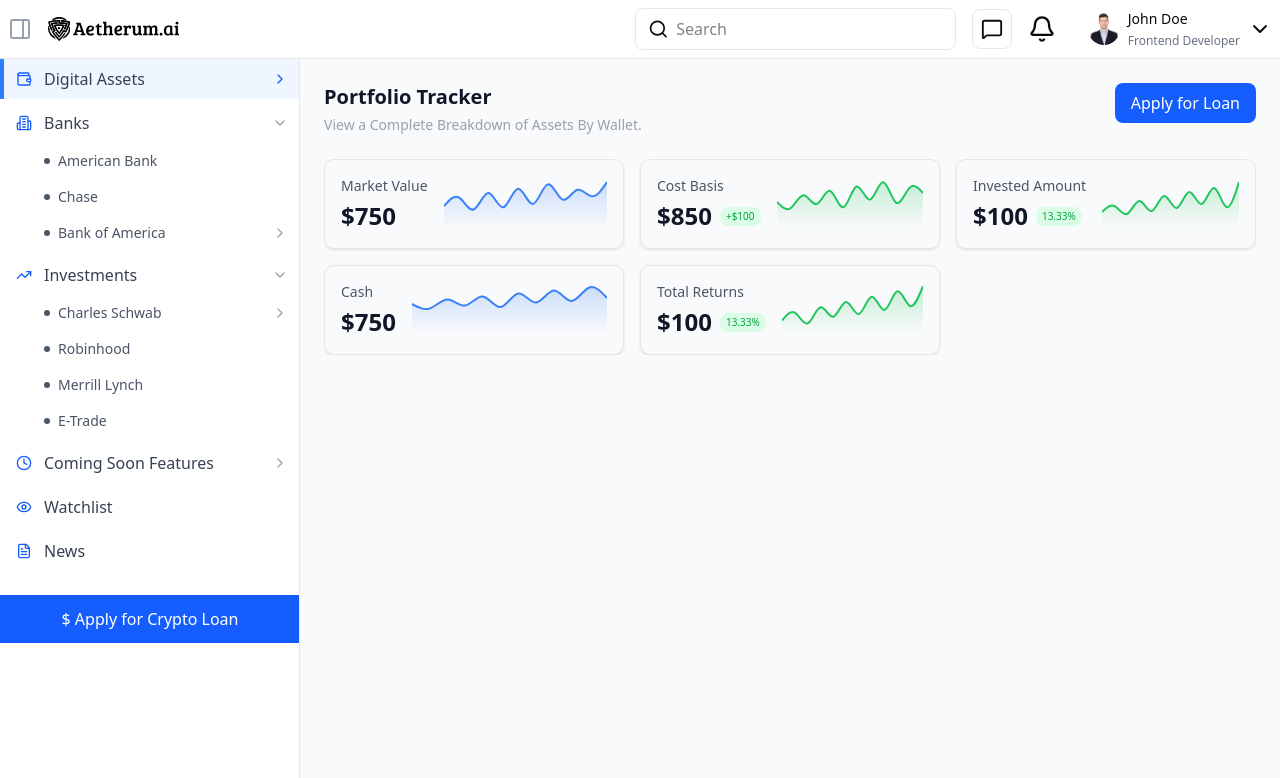
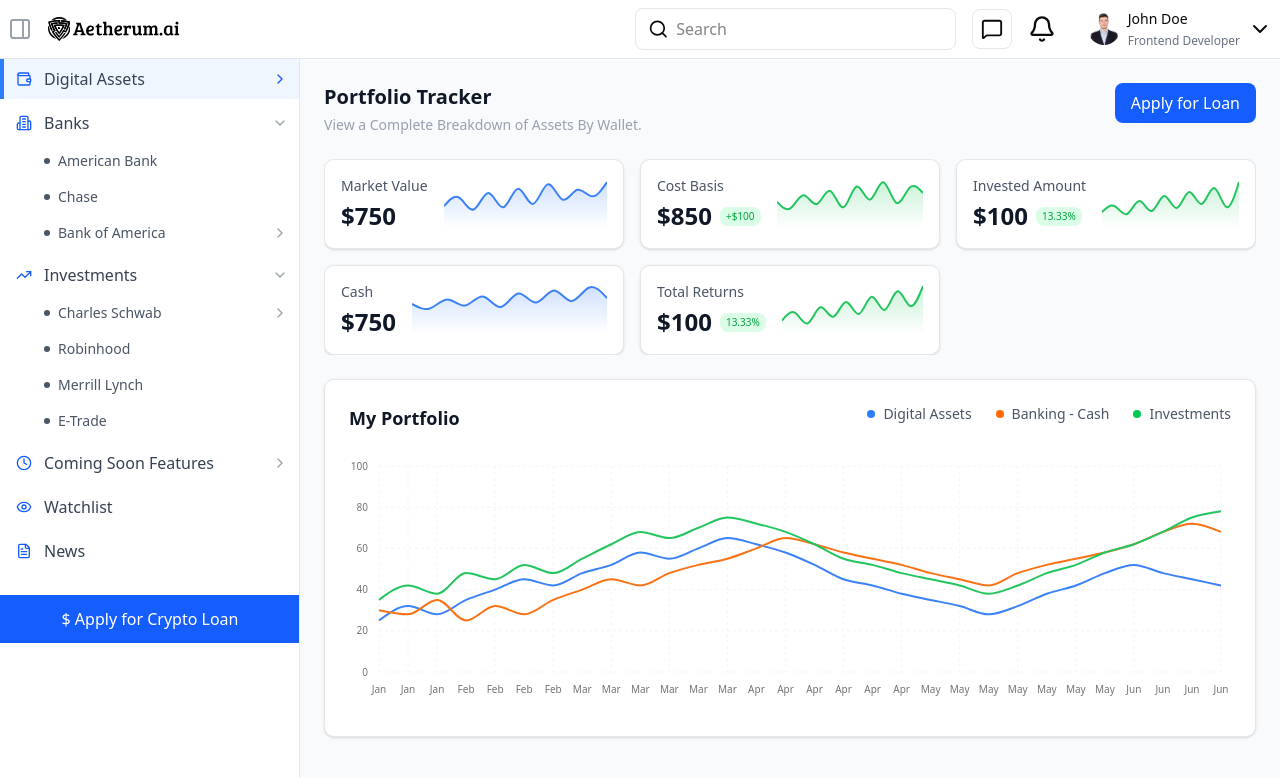
Before and after one commit to web3sandyyy/aetherum, a React (Vite) app: page / in a window 1280 px wide. Shown: the top 778 px of the page. Built offline with nearby package versions, Linux system fonts and the light colour scheme.

Commit message:
My portfolio added

```diff
--- a/src/App.tsx
+++ b/src/App.tsx
@@ -41,7 +41,7 @@ function App() {
             <Sidebar isOpen={isSidebarOpen} />
           </div>
 
-          <div className="flex-1">
+          <div className="flex-1 overflow-hidden">
             <Routes>
               <Route path="/" element={<Home />} />
               <Route path="/transactions" element={<Transactions />} />
--- a/src/components/Header.tsx
+++ b/src/components/Header.tsx
@@ -38,7 +38,7 @@ const Header = ({ onToggleSidebar, onToggleMobileSidebar }: HeaderProps) => {
   };
 
   return (
-    <div className="w-full flex justify-between items-center p-2 border-b border-gray-200">
+    <div className="w-full sticky top-0 z-10 bg-white flex justify-between items-center p-2 border-b border-gray-200">
       {/* Desktop Header */}
       <div className="hidden lg:flex items-center gap-4">
         <PanelRight
--- /dev/null
+++ b/src/components/MyPortfolio.tsx
@@ -0,0 +1,155 @@
+import React from "react";
+import { portfolioChartData } from "@/constants/myPortfolio";
+import {
+  ChartContainer,
+  ChartTooltip,
+  type ChartConfig,
+} from "@/components/ui/chart";
+import {
+  LineChart,
+  Line,
+  XAxis,
+  YAxis,
+  ResponsiveContainer,
+  CartesianGrid,
+} from "recharts";
+
+const MyPortfolio = () => {
+  const chartConfig = {
+    digitalAssets: {
+      label: "Digital Assets",
+      color: "#3b82f6",
+    },
+    bankingCash: {
+      label: "Banking - Cash",
+      color: "#f97316",
+    },
+    investments: {
+      label: "Investments",
+      color: "#22c55e",
+    },
+  } satisfies ChartConfig;
+
+  // Custom tooltip component
+  const CustomTooltip = ({ active, payload, label }: any) => {
+    if (active && payload && payload.length) {
+      const total = payload.reduce(
+        (sum: number, entry: any) => sum + (entry.value || 0),
+        0
+      );
+      return (
+        <div className="bg-white p-3 border border-gray-200 rounded-lg shadow-lg">
+          <p className="text-sm text-gray-500 mb-2">{label}</p>
+          <p className="text-lg font-semibold text-gray-900 mb-2">
+            ${(total * 1000).toLocaleString()}.00
+          </p>
+          {payload.map((entry: any, index: number) => (
+            <div key={index} className="flex items-center gap-2 text-sm">
+              <div
+                className="w-2 h-2 rounded-full"
+                style={{ backgroundColor: entry.color }}
+              ></div>
+              <span className="text-gray-600">{entry.name}:</span>
+              <span className="font-medium">{entry.value}</span>
+            </div>
+          ))}
+        </div>
+      );
+    }
+    return null;
+  };
+
+  return (
+    <div className="bg-white rounded-lg border border-gray-200 shadow-sm p-4 sm:p-6 overflow-hidden">
+      {/* Header */}
+      <div className="flex flex-col sm:flex-row sm:justify-between sm:items-start gap-4 mb-6">
+        <h2 className="text-lg font-semibold text-gray-900">My Portfolio</h2>
+
+        {/* Legend */}
+        <div className="flex flex-wrap items-center gap-3 sm:gap-6">
+          <div className="flex items-center gap-2">
+            <div className="w-2 h-2 rounded-full bg-blue-500"></div>
+            <span className="text-xs sm:text-sm text-gray-600">
+              Digital Assets
+            </span>
+          </div>
+          <div className="flex items-center gap-2">
+            <div className="w-2 h-2 rounded-full bg-orange-500"></div>
+            <span className="text-xs sm:text-sm text-gray-600">
+              Banking - Cash
+            </span>
+          </div>
+          <div className="flex items-center gap-2">
+            <div className="w-2 h-2 rounded-full bg-green-500"></div>
+            <span className="text-xs sm:text-sm text-gray-600">
+              Investments
+            </span>
+          </div>
+        </div>
+      </div>
+
+      {/* Chart */}
+      <div className="h-48 sm:h-64 w-full overflow-hidden">
+        <ChartContainer config={chartConfig} className="h-full w-full">
+          <ResponsiveContainer width="100%" height="100%">
+            <LineChart
+              data={portfolioChartData}
+              margin={{
+                top: 10,
+                right: 10,
+                left: 0,
+                bottom: 10,
+              }}
+            >
+              <CartesianGrid strokeDasharray="3 3" stroke="#f1f5f9" />
+              <XAxis
+                dataKey="month"
+                axisLine={false}
+                tickLine={false}
+                tick={{ fill: "#94a3b8", fontSize: 10 }}
+                tickMargin={8}
+                interval="preserveStartEnd"
+              />
+              <YAxis
+                axisLine={false}
+                tickLine={false}
+                tick={{ fill: "#94a3b8", fontSize: 10 }}
+                tickMargin={5}
+                domain={[0, 100]}
+                ticks={[0, 20, 40, 60, 80, 100]}
+                width={30}
+              />
+              <ChartTooltip content={CustomTooltip} />
+              <Line
+                type="monotone"
+                dataKey="digitalAssets"
+                stroke="#3b82f6"
+                strokeWidth={2}
+                dot={false}
+                activeDot={{ r: 4, fill: "#3b82f6" }}
+              />
+              <Line
+                type="monotone"
+                dataKey="bankingCash"
+                stroke="#f97316"
+                strokeWidth={2}
+                dot={false}
+                activeDot={{ r: 4, fill: "#f97316" }}
+              />
+              <Line
+                type="monotone"
+                dataKey="investments"
+                stroke="#22c55e"
+                strokeWidth={2}
+                dot={false}
+                activeDot={{ r: 4, fill: "#22c55e" }}
+              />
+            </LineChart>
+          </ResponsiveContainer>
+        </ChartContainer>
+      </div>
+    </div>
+  );
+};
+
+export default MyPortfolio;
--- a/src/components/PortfolioTracker.tsx
+++ b/src/components/PortfolioTracker.tsx
@@ -30,7 +30,7 @@ const PortfolioTracker = () => {
     } satisfies ChartConfig;
 
     return (
-      <div className="p-4 border border-gray-200 shadow rounded-lg flex items-center gap-4">
+      <div className="p-4 bg-white border border-gray-200 shadow rounded-lg flex flex-col md:flex-row md:items-center gap-4">
         <div>
           <h3 className="text-sm font-medium text-gray-600 mb-1 whitespace-nowrap">
             {metric.title}
@@ -106,9 +106,9 @@ const PortfolioTracker = () => {
   };
 
   return (
-    <div className="p-6">
+    <div className="">
       {/* Header */}
-      <div className="flex justify-between items-start mb-6">
+      <div className="flex flex-col md:flex-row justify-between items-start mb-6">
         <div>
           <h1 className="text-xl font-semibold text-gray-900 mb-1">
             Portfolio Tracker
@@ -117,7 +117,7 @@ const PortfolioTracker = () => {
             View a Complete Breakdown of Assets By Wallet.
           </p>
         </div>
-        <button className=" px-4 py-2 bg-blue-600 text-white rounded-md hover:bg-blue-700 transition-colors w-full sm:w-auto">
+        <button className="mt-4 md:mt-0 px-4 py-2 bg-blue-600 text-white rounded-md hover:bg-blue-700 transition-colors w-full sm:w-auto">
           Apply for Loan
         </button>
       </div>
--- /dev/null
+++ b/src/constants/myPortfolio.ts
@@ -0,0 +1,54 @@
+export interface PortfolioData {
+  month: string;
+  digitalAssets: number;
+  bankingCash: number;
+  investments: number;
+}
+
+export const portfolioChartData: PortfolioData[] = [
+  { month: "Jan", digitalAssets: 25, bankingCash: 30, investments: 35 },
+  { month: "Jan", digitalAssets: 32, bankingCash: 28, investments: 42 },
+  { month: "Jan", digitalAssets: 28, bankingCash: 35, investments: 38 },
+  { month: "Feb", digitalAssets: 35, bankingCash: 25, investments: 48 },
+  { month: "Feb", digitalAssets: 40, bankingCash: 32, investments: 45 },
+  { month: "Feb", digitalAssets: 45, bankingCash: 28, investments: 52 },
+  { month: "Feb", digitalAssets: 42, bankingCash: 35, investments: 48 },
+  { month: "Mar", digitalAssets: 48, bankingCash: 40, investments: 55 },
+  { month: "Mar", digitalAssets: 52, bankingCash: 45, investments: 62 },
+  { month: "Mar", digitalAssets: 58, bankingCash: 42, investments: 68 },
+  { month: "Mar", digitalAssets: 55, bankingCash: 48, investments: 65 },
+  { month: "Mar", digitalAssets: 60, bankingCash: 52, investments: 70 },
+  { month: "Mar", digitalAssets: 65, bankingCash: 55, investments: 75 },
+  { month: "Apr", digitalAssets: 62, bankingCash: 60, investments: 72 },
+  { month: "Apr", digitalAssets: 58, bankingCash: 65, investments: 68 },
+  { month: "Apr", digitalAssets: 52, bankingCash: 62, investments: 62 },
+  { month: "Apr", digitalAssets: 45, bankingCash: 58, investments: 55 },
+  { month: "Apr", digitalAssets: 42, bankingCash: 55, investments: 52 },
+  { month: "Apr", digitalAssets: 38, bankingCash: 52, investments: 48 },
+  { month: "May", digitalAssets: 35, bankingCash: 48, investments: 45 },
+  { month: "May", digitalAssets: 32, bankingCash: 45, investments: 42 },
+  { month: "May", digitalAssets: 28, bankingCash: 42, investments: 38 },
+  { month: "May", digitalAssets: 32, bankingCash: 48, investments: 42 },
+  { month: "May", digitalAssets: 38, bankingCash: 52, investments: 48 },
+  { month: "May", digitalAssets: 42, bankingCash: 55, investments: 52 },
+  { month: "May", digitalAssets: 48, bankingCash: 58, investments: 58 },
+  { month: "Jun", digitalAssets: 52, bankingCash: 62, investments: 62 },
+  { month: "Jun", digitalAssets: 48, bankingCash: 68, investments: 68 },
+  { month: "Jun", digitalAssets: 45, bankingCash: 72, investments: 75 },
+  { month: "Jun", digitalAssets: 42, bankingCash: 68, investments: 78 },
+];
+
+export const portfolioConfig = {
+  digitalAssets: {
+    label: "Digital Assets",
+    color: "#3b82f6", // blue
+  },
+  bankingCash: {
+    label: "Banking - Cash",
+    color: "#f97316", // orange
+  },
+  investments: {
+    label: "Investments",
+    color: "#22c55e", // green
+  },
+};
--- a/src/pages/Home.tsx
+++ b/src/pages/Home.tsx
@@ -1,9 +1,11 @@
+import MyPortfolio from "../components/MyPortfolio";
 import PortfolioTracker from "../components/PortfolioTracker";
 
 function Home() {
   return (
-    <div className="h-full w-full bg-gray-50">
+    <div className="h-full w-full bg-gray-50 p-6 flex flex-col gap-6">
       <PortfolioTracker />
+      <MyPortfolio />
     </div>
   );
 }
```
